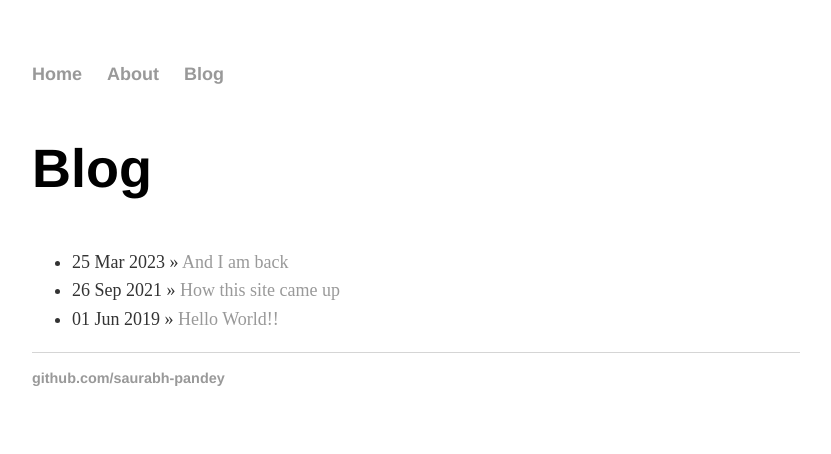
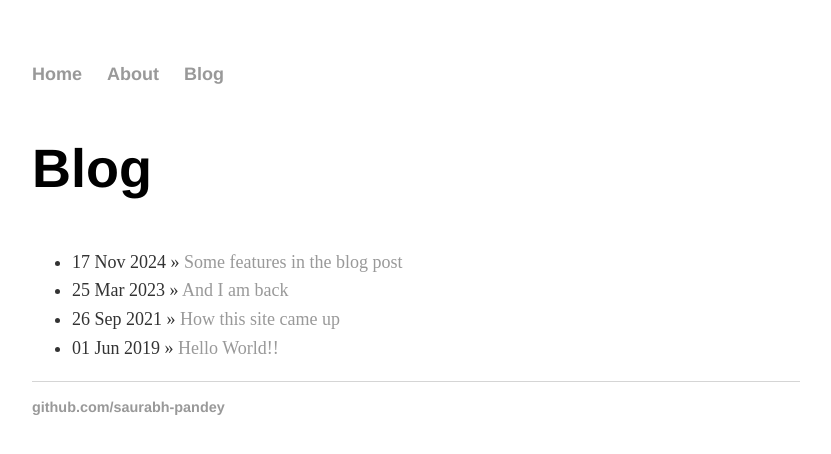
Before and after one commit to saurabh-pandey/saurabh-pandey.github.io, a Jekyll site: the page built from blog.html, in a window 1280 px wide. Shown: the top 454 px of the page, without its empty margins (224-1055 px from the left). Built offline with Jekyll 4.4.1, drawn with Linux system fonts in a browser that asks for light colours.

Commit message:
Post of some features in a blog post

```diff
--- a/_drafts/some-feature-in-blog.md
+++ b/_posts/2024-11-17-some-features-in-blog.md
@@ -1,11 +1,11 @@
 ---
 layout: post
-title: "Some feature in the blog post"
+title: "Some features in the blog post"
 ---
 I am listing some features that I found useful in a blog post. This is a distillation after looking at many blog post on the web for all these years.
 The feature list:
 1. Tags: Categories that a post belongs to
-2. Original Post date and last updated date: This is especially true for tech posts, as time of the post is crucial to judge the actual usefulness of the post. Having last updated time is useful if I happen to update the post and upgrade the content for that time.
+2. Original Post date and last updated date: This is especially true for tech posts, as the time of the post is crucial to judge the actual usefulness of the post. Having last updated time is useful if I happen to update the post and upgrade the content for that time.
 3. All tags in page: A grouping of all posts, tag-wise.
 4. (Optional) Year-wise grouping of posts: This might become important if I happen to post a lot!
 
```
